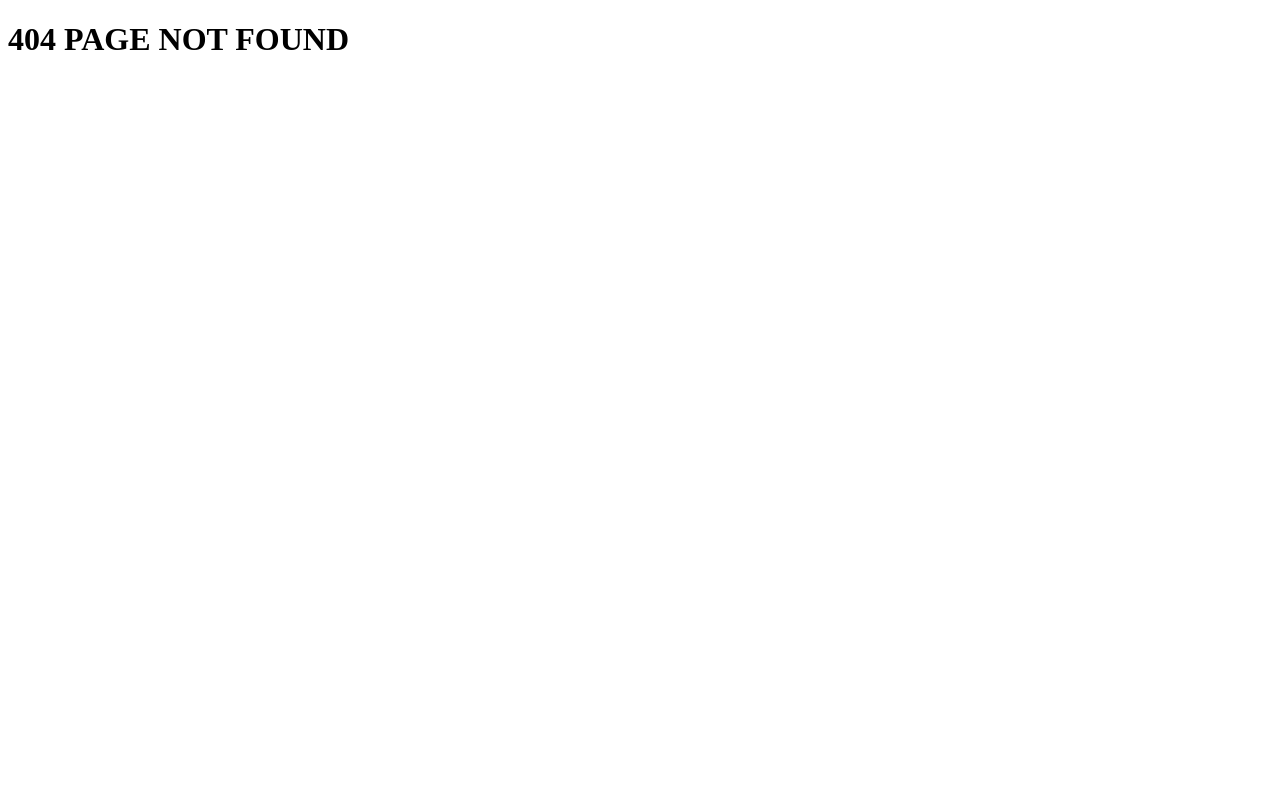
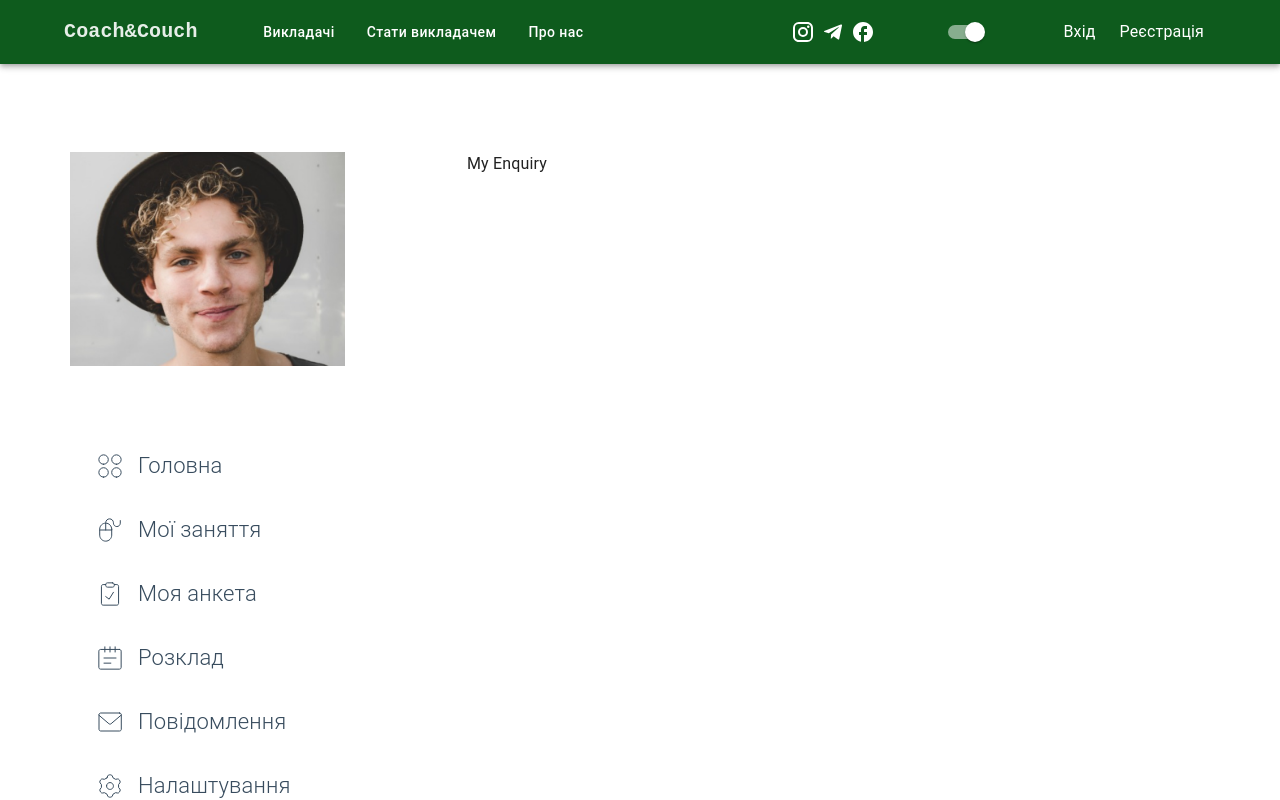
Before and after one commit to ViktoriiaPavliukh/CoachAndCouch, a React (Vite) app: page /user/1/enquiry in a window 1280 px wide. Before the commit this address had no page. Shown: the top 800 px of the page. Built offline with nearby package versions, Linux system fonts and the light colour scheme.

Commit message:
add links to components of PersonalAccount

```diff
--- a/src/App.jsx
+++ b/src/App.jsx
@@ -1,6 +1,12 @@
 import { Route, Routes } from "react-router-dom";
 import { Home, SignIn, SignUp } from "@/views";
-import { Card, Layout, Preview, TeacherForm, PersonalAccount } from "@components";
+import {
+  Card,
+  Layout,
+  Preview,
+  TeacherForm,
+  PersonalAccount,
+} from "@components";
 import { ToastContainer } from "react-toastify";
 import "react-toastify/dist/ReactToastify.css";
 import { RestrictedRoute } from "@components/RestrictedRoute";
@@ -13,7 +19,14 @@ import { selectRefreshToken } from "./redux/auth/selectors";
 import { PrivateRoute } from "./components/PrivateRoute";
 import { selectInitialized, setInitialized } from "./redux/init/initSlice";
 import PageError from "./views/PageError";
-import { MainPage } from "./components/PersonalAccount/MainPage";
+import {
+  MainPage,
+  Lessons,
+  Enquiry,
+  Schedule,
+  Messages,
+  Settings,
+} from "./components/PersonalAccount/index";
 
 export default function App() {
   const dispatch = useDispatch();
@@ -22,7 +35,9 @@ export default function App() {
 
   useEffect(() => {
     if (refreshtoken) {
-      dispatch(refreshUser(refreshtoken)).then(dispatch(setInitialized({ initialized: true })));
+      dispatch(refreshUser(refreshtoken)).then(
+        dispatch(setInitialized({ initialized: true }))
+      );
     } else {
       dispatch(setInitialized({ initialized: true }));
     }
@@ -43,12 +58,31 @@ export default function App() {
           <Route path="/home" element={<Home />} />
           <Route path="/teachers/:id" element={<Card />} />
           <Route path="/teacherform" element={<TeacherForm />} />
-          <Route path="/registration" element={<RestrictedRoute redirectTo="/" component={<SignUp />} />} />
-          <Route path="/login" element={<RestrictedRoute redirectTo="/" component={<SignIn />} />} />
-          <Route path="/admin" element={<PrivateRoute redirectTo="/" role="admin" component={<AdminPanel />} />} />
+          <Route
+            path="/registration"
+            element={<RestrictedRoute redirectTo="/" component={<SignUp />} />}
+          />
+          <Route
+            path="/login"
+            element={<RestrictedRoute redirectTo="/" component={<SignIn />} />}
+          />
+          <Route
+            path="/admin"
+            element={
+              <PrivateRoute
+                redirectTo="/"
+                role="admin"
+                component={<AdminPanel />}
+              />
+            }
+          />
           <Route path="/user/:id" element={<PersonalAccount />}>
             <Route path="/user/:id/main" element={<MainPage />} />
-            <Route path="/user/:id/lessons" element={<div>Main page lessons</div>} />
+            <Route path="/user/:id/lessons" element={<Lessons />} />
+            <Route path="/user/:id/enquiry" element={<Enquiry />} />
+            <Route path="/user/:id/schedule" element={<Schedule />} />
+            <Route path="/user/:id/messages" element={<Messages />} />
+            <Route path="/user/:id/settings" element={<Settings />} />
           </Route>
         </Route>
         <Route path="*" element={<PageError />} />
--- /dev/null
+++ b/src/components/PersonalAccount/Enquiry.jsx
@@ -0,0 +1,14 @@
+import { Box, Typography } from "@mui/material";
+
+export const Enquiry = () => {
+  return (
+    <Box
+      sx={{
+        display: "flex",
+        flexDirection: "column",
+      }}
+    >
+      <Typography>My Enquiry</Typography>
+    </Box>
+  );
+};
--- /dev/null
+++ b/src/components/PersonalAccount/Lessons.jsx
@@ -0,0 +1,14 @@
+import { Box, Typography } from "@mui/material";
+
+export const Lessons = () => {
+  return (
+    <Box
+      sx={{
+        display: "flex",
+        flexDirection: "column",
+      }}
+    >
+      <Typography>My Lessons</Typography>
+    </Box>
+  );
+};
--- /dev/null
+++ b/src/components/PersonalAccount/Messages.jsx
@@ -0,0 +1,14 @@
+import { Box, Typography } from "@mui/material";
+
+export const Messages = () => {
+  return (
+    <Box
+      sx={{
+        display: "flex",
+        flexDirection: "column",
+      }}
+    >
+      <Typography>My Messages</Typography>
+    </Box>
+  );
+};
--- a/src/components/PersonalAccount/PersonalAccount.jsx
+++ b/src/components/PersonalAccount/PersonalAccount.jsx
@@ -37,12 +37,17 @@ export function PersonalAccount() {
         pr: { lg: "30px", md: "20px", sm: "15px" },
         display: "flex",
         gap: "122px",
-        height: "90vh",
+        height: "100%",
+        pb: "79px",
       }}
     >
       <Box>
         <PersonalImage />
-        <Typography gutterBottom variant="fontTitle" sx={{ display: "flex", paddingTop: "32px" }}>
+        <Typography
+          gutterBottom
+          variant="fontTitle"
+          sx={{ display: "flex", paddingTop: "32px" }}
+        >
           {user.name}
         </Typography>
         <Box
@@ -66,25 +71,25 @@ export function PersonalAccount() {
               Мої заняття
             </Typography>
           </Box>
-          <Box component={Link} to="/" sx={linkStyles}>
+          <Box component={Link} to="enquiry" sx={linkStyles}>
             <img src={checklist} alt="enquiry" />
             <Typography variant="fontLink" noWrap>
               Моя анкета
             </Typography>
           </Box>
-          <Box component={Link} to="/" sx={linkStyles}>
+          <Box component={Link} to="schedule" sx={linkStyles}>
             <img src={notepad} alt="schedule" />
             <Typography variant="fontLink" noWrap>
               Розклад
             </Typography>
           </Box>
-          <Box component={Link} to="/" sx={linkStyles}>
-            <img src={envelope} alt="mails" />
+          <Box component={Link} to="messages" sx={linkStyles}>
+            <img src={envelope} alt="messages" />
             <Typography variant="fontLink" noWrap>
               Повідомлення
             </Typography>
           </Box>
-          <Box component={Link} to="/" sx={linkStyles}>
+          <Box component={Link} to="settings" sx={linkStyles}>
             <img src={settings} alt="settings" />
             <Typography variant="fontLink" noWrap>
               Налаштування
--- /dev/null
+++ b/src/components/PersonalAccount/Schedule.jsx
@@ -0,0 +1,14 @@
+import { Box, Typography } from "@mui/material";
+
+export const Schedule = () => {
+  return (
+    <Box
+      sx={{
+        display: "flex",
+        flexDirection: "column",
+      }}
+    >
+      <Typography>My Schedule</Typography>
+    </Box>
+  );
+};
--- /dev/null
+++ b/src/components/PersonalAccount/Settings.jsx
@@ -0,0 +1,14 @@
+import { Box, Typography } from "@mui/material";
+
+export const Settings = () => {
+  return (
+    <Box
+      sx={{
+        display: "flex",
+        flexDirection: "column",
+      }}
+    >
+      <Typography>My Settings</Typography>
+    </Box>
+  );
+};
--- /dev/null
+++ b/src/components/PersonalAccount/index.js
@@ -0,0 +1,6 @@
+export * from "./Lessons";
+export * from "./MainPage";
+export * from "./Enquiry";
+export * from "./Schedule";
+export * from "./Messages";
+export * from "./Settings";
```
